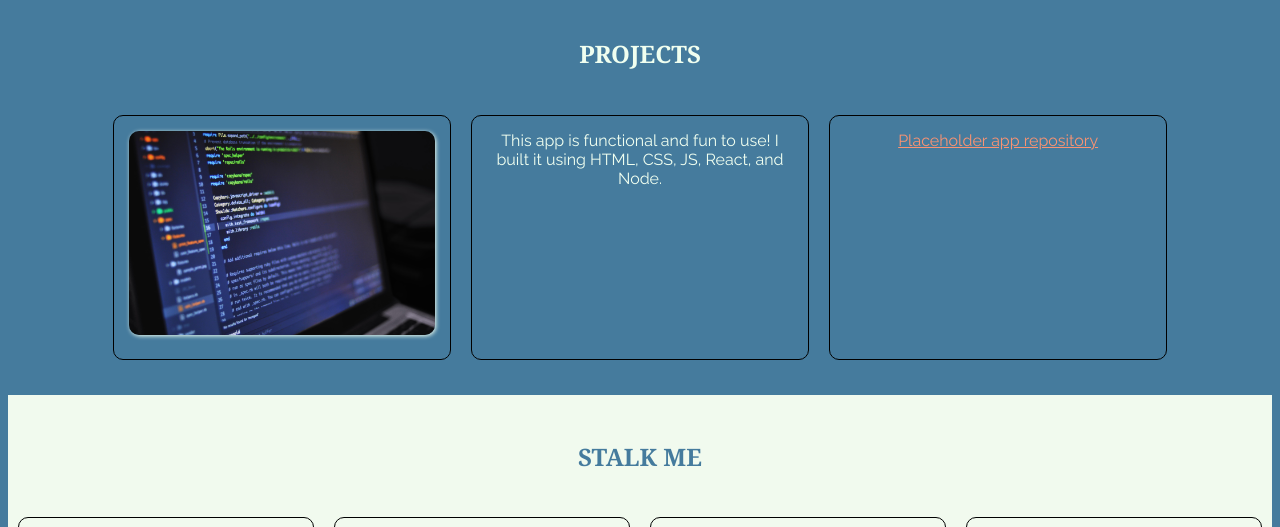
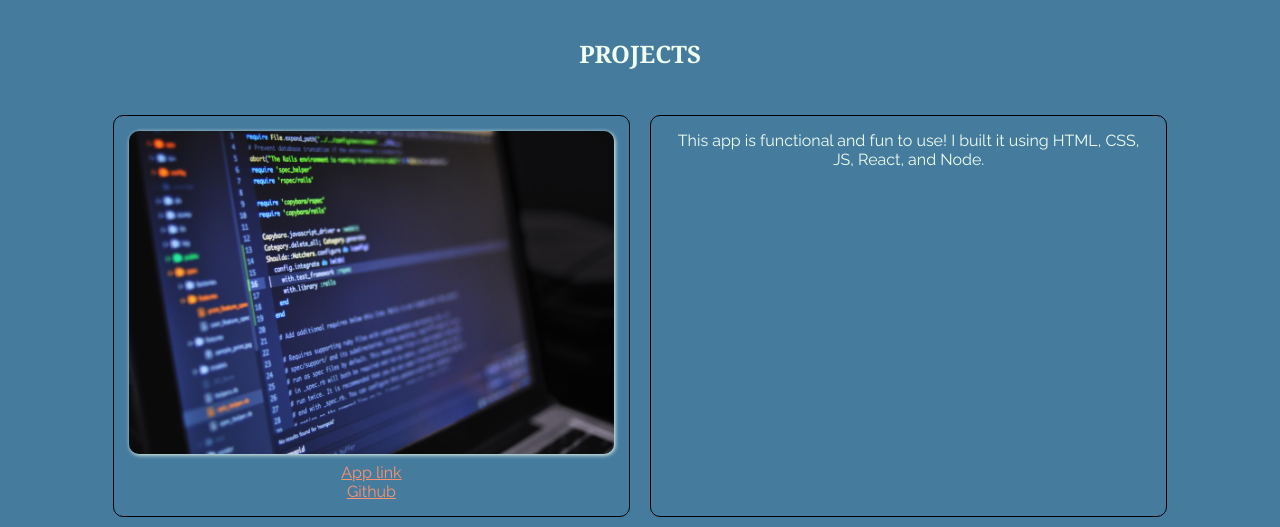
Before and after one commit to jonathanbutler7/html-portfolio, a plain HTML site: page index.html in a window 1280 px wide. Shown: the part 1190-1717 px from the top of the page. Drawn offline with Linux system fonts and the light colour scheme.

Commit message:
final revision

```diff
--- a/index.html
+++ b/index.html
@@ -68,9 +68,13 @@
         <div class="wrapper">
             <h2 id="projects">PROJECTS</h2>
                 <div class="group">
-                    <div class="item"><img src="images/blur-close-up-code-computer-546819.jpg" alt="placeholder-app-image" id="placeholder-app-image"></div>
-                    <div class="item">This app is functional and fun to use! I built it using HTML, CSS, JS, React, and Node.</div>
-                    <div class="item"><a href="https://github.com/jonathanbutler7/placeholder-app" target="blank">Placeholder app repository</a></div>
+                    <div class="item">
+                        <img src="images/blur-close-up-code-computer-546819.jpg" alt="placeholder-app-image" id="placeholder-app-image">
+                        <a href="https://jonathanbutler7.github.io/placeholder-app/" target="blank">App link</a>
+                        <br>
+                        <a href="https://github.com/jonathanbutler7/placeholder-app/" target="blank">Github</a></div>
+                    <div class="item">This app is functional and fun to use! I built it using HTML, CSS, JS, React, and Node. <br></div>
+
                 </div>
         </div>
 
```
